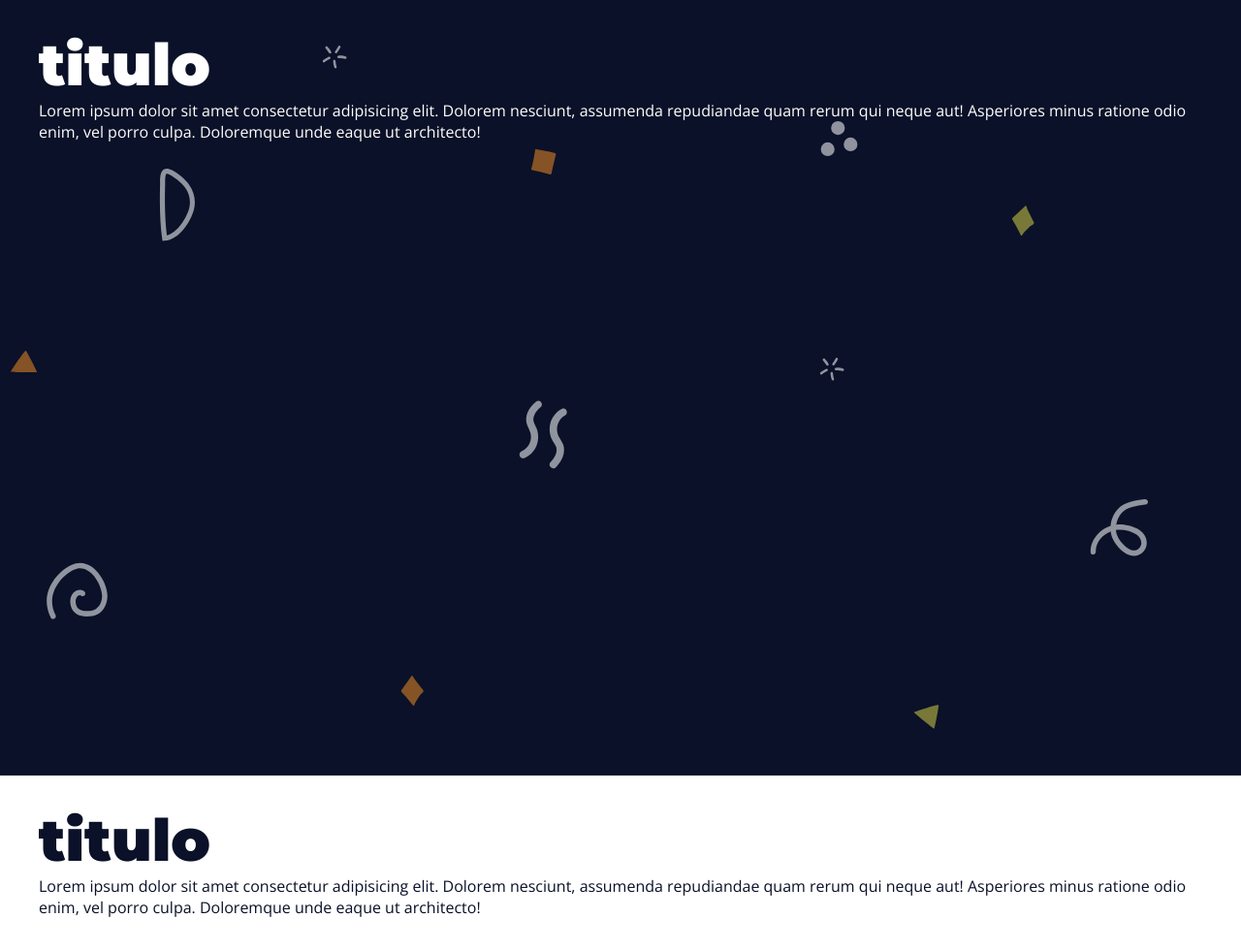
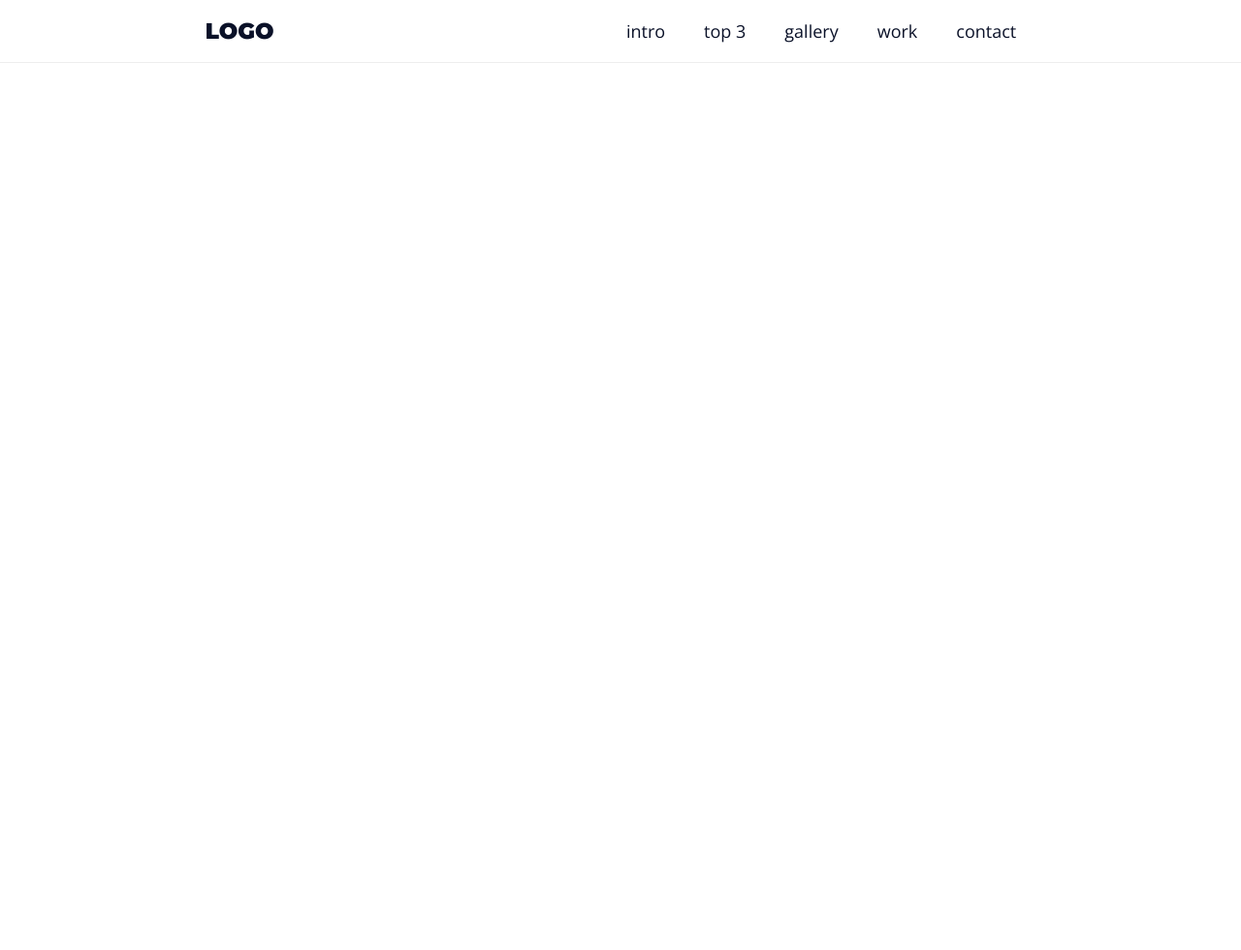
Before and after one commit to MuriloCalmon/LandingPage, a plain HTML site: page index.html in a window 1280 px wide. Shown: the whole page at 97% size. After the commit the page ends 800 px from the top, so only its background shows below. Drawn offline with nearby package versions, Linux system fonts and the light colour scheme.

Commit message:
feat: add menu

```diff
--- a/assets/css/style.css
+++ b/assets/css/style.css
@@ -1,6 +1,7 @@
 :root {
-  --primary-color: #0a1128;
-  --color-white: #fff;
+  --primary-color: #0A1128;
+  --white-color: #FFFFFF;
+  --light-gray-color: #EEEEEE;
   --gap: 3rem;
 }
 
@@ -8,58 +9,53 @@
   margin: 0;
   padding: 0;
 }
-
 html {
   font-size: 62.5%;
 }
 body {
   font-family: 'Open Sans', sans-serif;
-  font-size: 1.6rem;
+  font-size: 2rem;
   color: var(--primary-color);
 }
-
+h1, h2, h3, h4, h5, h6 {
+  font-family: 'Montserrat', sans-serif;
+}
 h1 {
   font-size: 6rem;
+  text-transform: uppercase;
 }
-
+h1 {
+  font-size: 6rem;
+  text-transform: uppercase;
+}
 h2 {
   font-size: 5.5rem;
 }
-
 h3 {
   font-size: 5rem;
 }
-
 h4 {
   font-size: 4.5rem;
 }
-
 h5 {
   font-size: 4rem;
 }
-
 h6 {
   font-size: 3.5rem;
 }
 
-h1,
-h2,
-h3,
-h4,
-h5,
-h6 {
-  font-family: 'Montserrat', sans-serif;
+a {
+  text-decoration: none;
 }
 
 .main-bg {
-  background-image: url(../img/main-bg.svg);
+  background-image: url('../img/main-bg.svg');
   background-size: cover;
   background-position: center center;
-  color: var(--color-white);
+  color: var(--white-color);
 }
-
 .white-bg {
-  background-color: white;
+  background: var(--white-color);
 }
 .main-content {
   max-width: 1200px;
@@ -70,3 +66,58 @@ h6 {
 .section {
   min-height: 100vh;
 }
+
+.menu {
+  background-color: var(--white-color);
+  position: fixed;
+  top: 0;
+  left: 0;
+  right: 0;
+  width: 100%;
+  border-bottom: 1px solid var(--light-gray-color);
+}
+.menu h1 {
+  font-size: 2.3rem;
+  color: var(--primary-color);
+}
+
+.menu h1 a {
+  color: inherit;
+}
+.menu ul {
+  list-style: none;
+  display: flex;
+}
+
+.menu ul li a {
+  display: block;
+  padding: 2rem;
+  font-size: 1.8rem;
+  color: var(--primary-color);
+  position: relative;
+}
+
+.menu ul li a:hover::after {
+  width: 50%;
+  left: 25%;
+}
+
+.menu ul li a::after {
+  content: "";
+  position: absolute;
+  bottom: 1rem;
+  left: 50%;
+  width: 0%;
+  height: 0.2rem;
+  background: crimson;
+  transition: all 300ms ease-in-out;
+}
+
+.menu-content {
+  display: flex;
+  justify-content: space-around;
+  align-items: center;
+  padding-top: 0;
+  padding-bottom: 0;
+  border-bottom: 1px var(--light-gray-color);
+}
--- a/index.html
+++ b/index.html
@@ -1,5 +1,6 @@
 <!DOCTYPE html>
 <html lang="en">
+
 <head>
   <meta charset="UTF-8" />
   <meta http-equiv="X-UA-Compatible" content="IE=edge" />
@@ -10,23 +11,28 @@
   <link rel="preconnect" href="https://fonts.gstatic.com" crossorigin />
   <link
     href="https://fonts.googleapis.com/css2?family=Montserrat:wght@900&family=Open+Sans:ital,wght@0,400;0,700;1,400&display=swap"
-      rel="stylesheet"
-    />
+    rel="stylesheet" />
 </head>
-  <body>
-    <section class="main-bg section">
-      <div class="main-content">
-        <h1>titulo</h1>
-        <p>Lorem ipsum dolor sit amet consectetur adipisicing elit. Dolorem nesciunt, assumenda repudiandae quam rerum qui neque aut! Asperiores minus ratione odio enim, vel porro culpa. Doloremque unde eaque ut architecto!
-        </p>
-      </div>
+<body class="main-bg" >
+  <aside class="menu">
+    <section class="main-content menu-content">
+      <h1>
+        <a href="#">LOGO</a>
+      </h1>
+
+      <nav>
+        <ul>
+          <li><a href="#">intro</a></li>
+          <li><a href="#">top 3</a></li>
+          <li><a href="#">gallery</a></li>
+          <li><a href="#">work</a></li>
+          <li><a href="#">contact</a></li>
+        </ul>
+      </nav>
     </section>
-    <section class="white-bg section">
-      <div class="main-content">
-        <h1>titulo</h1>
-        <p>Lorem ipsum dolor sit amet consectetur adipisicing elit. Dolorem nesciunt, assumenda repudiandae quam rerum qui neque aut! Asperiores minus ratione odio enim, vel porro culpa. Doloremque unde eaque ut architecto!
-        </p>
-      </div>
-    </section>
+  </aside>
+  <section class="section white-bg"></section>
+
   </body>
+
 </html>
```
Lines whose indentation alone changed are shown as unchanged.
